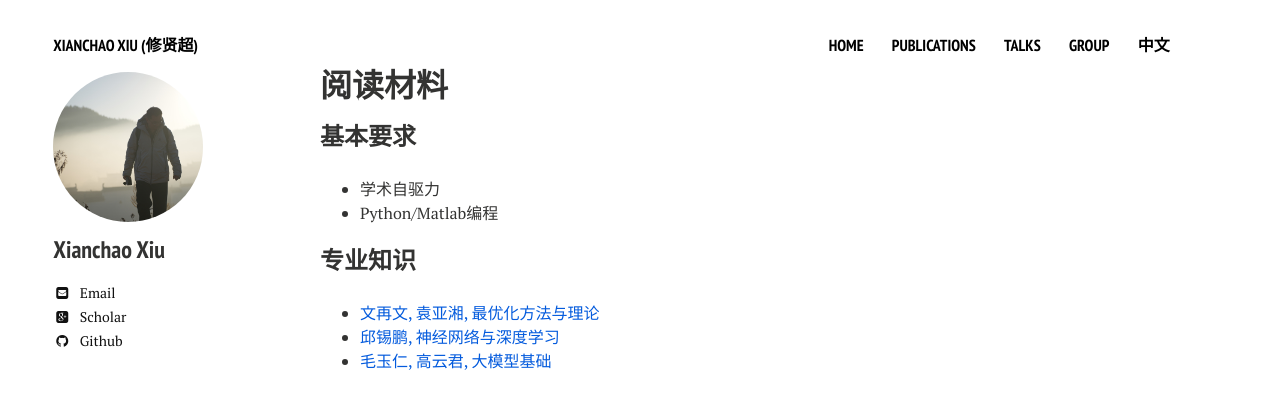
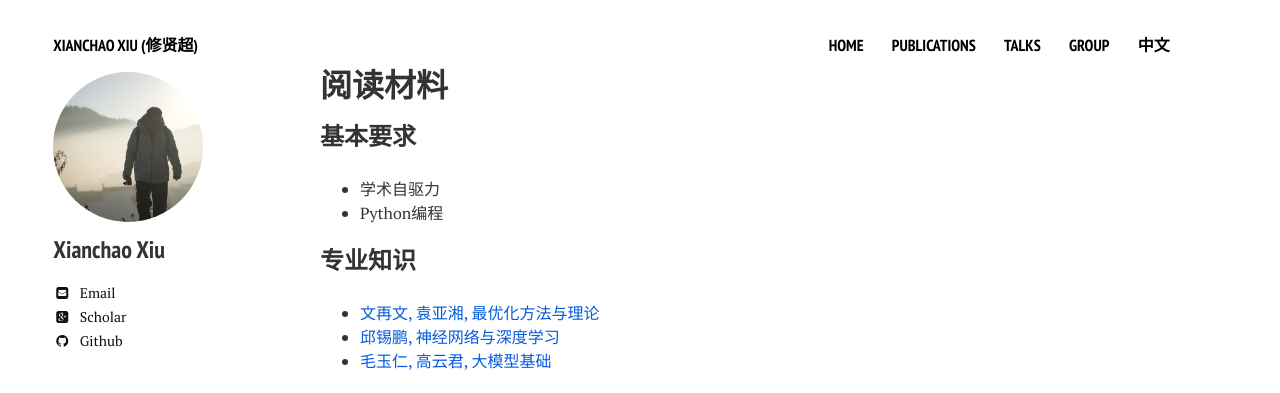
Before and after one commit to xianchaoxiu/xianchaoxiu.github.io, a Jekyll site: the page built from chinese/reading/index.md, in a window 1280 px wide. Shown: the top 393 px of the page. Built offline with Jekyll 4.4.1, drawn with Linux system fonts in a browser that asks for light colours; nearby versions of some CDN libraries.

Commit message:
Update index.md

```diff
--- a/chinese/reading/index.md
+++ b/chinese/reading/index.md
@@ -9,7 +9,7 @@ share: false
 
 ### 基本要求
 *  学术自驱力 <br>
-* Python/Matlab编程 <br>
+* Python编程 <br>
 
 
 ### 专业知识
```
